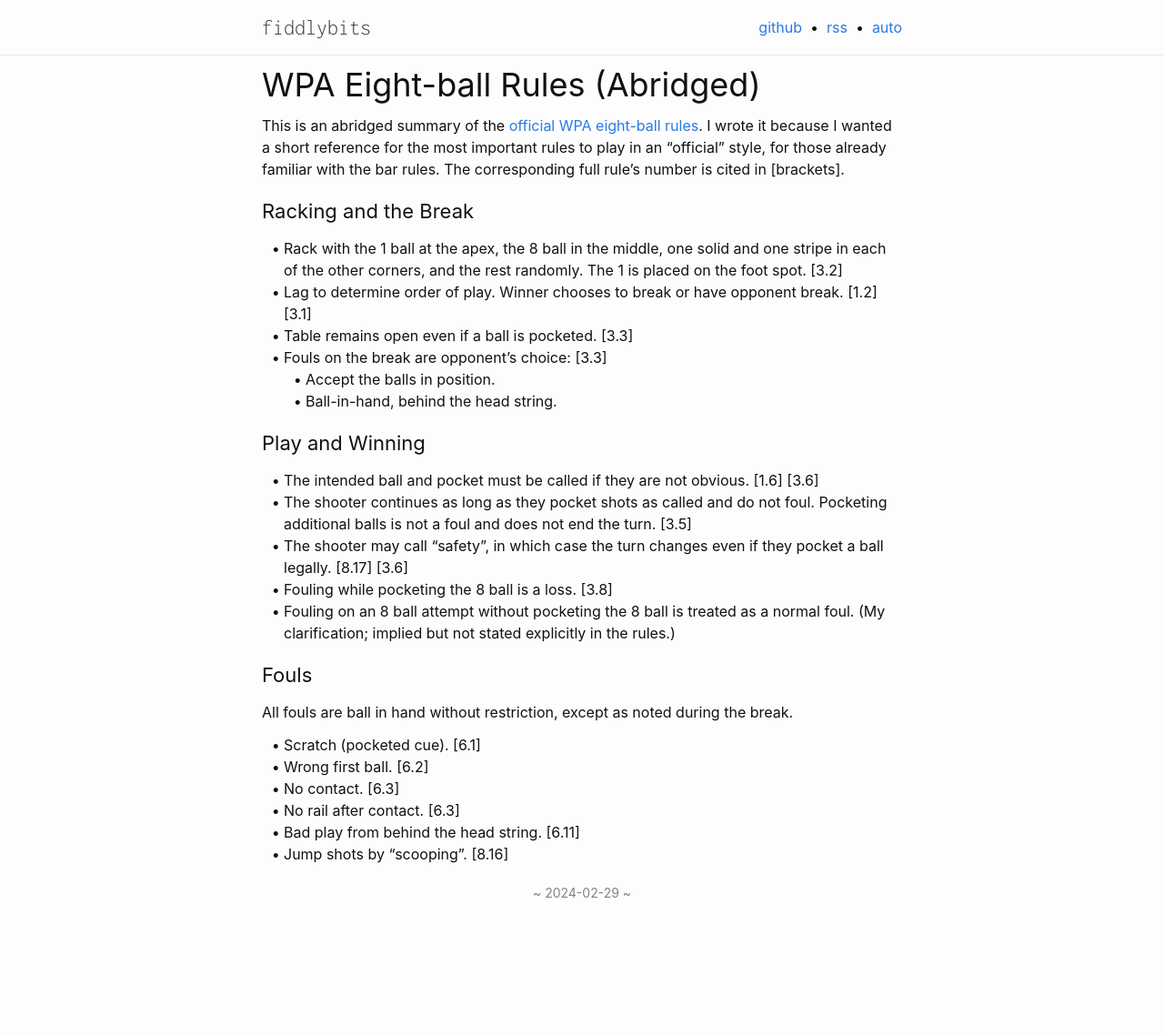
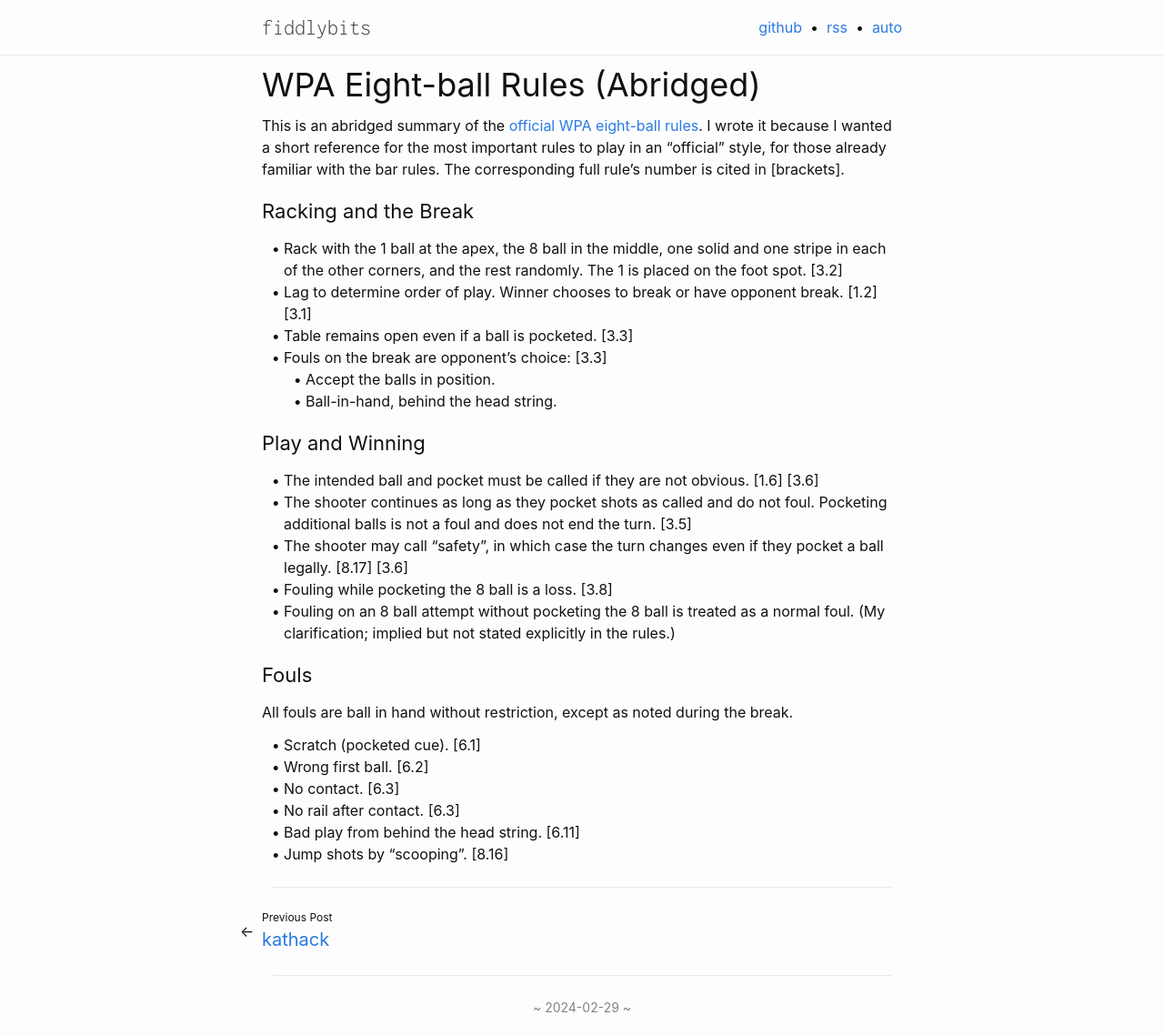
Before and after one commit to seansfkelley/seansfkelley.github.io, a Jekyll site: the page built from _posts/2024-02-29-abridged-pool-rules.md, in a window 1280 px wide and 1138 px high. Shown: the whole window at 91% size. Built offline with Jekyll 4.4.1, drawn with Linux system fonts in a browser that asks for light colours; some web fonts are replaced.

Commit message:
Add next/previous.

```diff
--- a/_posts/2024-02-29-abridged-pool-rules.md
+++ b/_posts/2024-02-29-abridged-pool-rules.md
@@ -33,3 +33,5 @@ All fouls are ball in hand without restriction, except as noted during the break
 - No rail after contact. \[6.3]
 - Bad play from behind the head string. \[6.11]
 - Jump shots by "scooping". \[8.16]
+
+{% include next-previous.html %}
```
